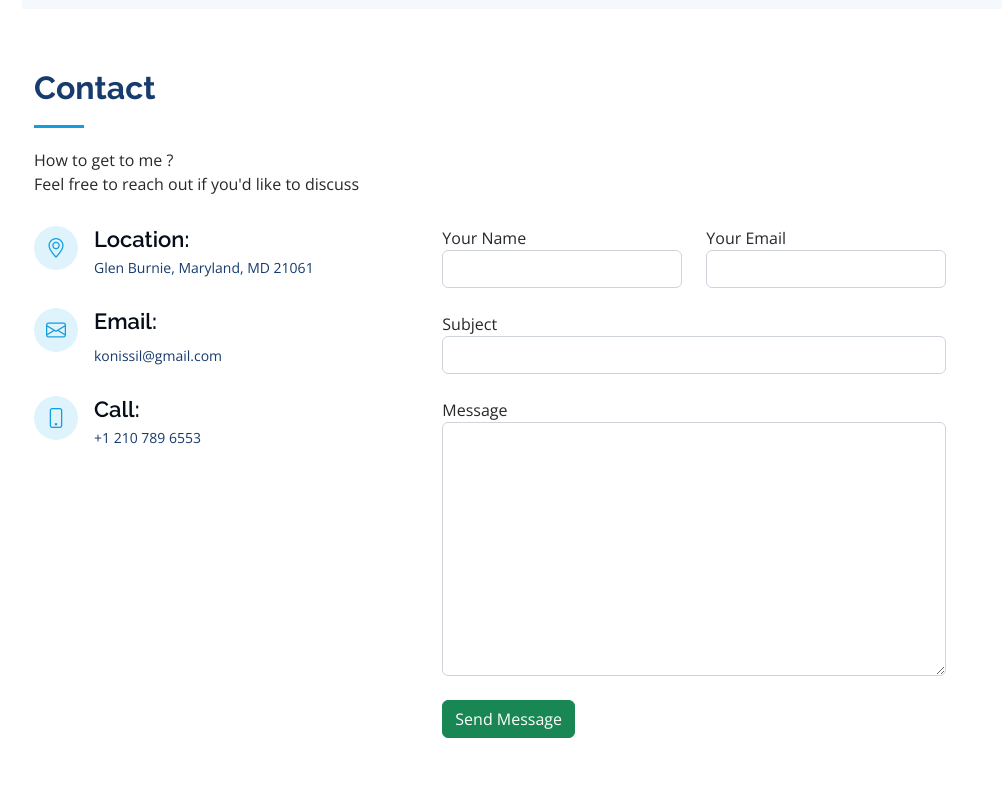
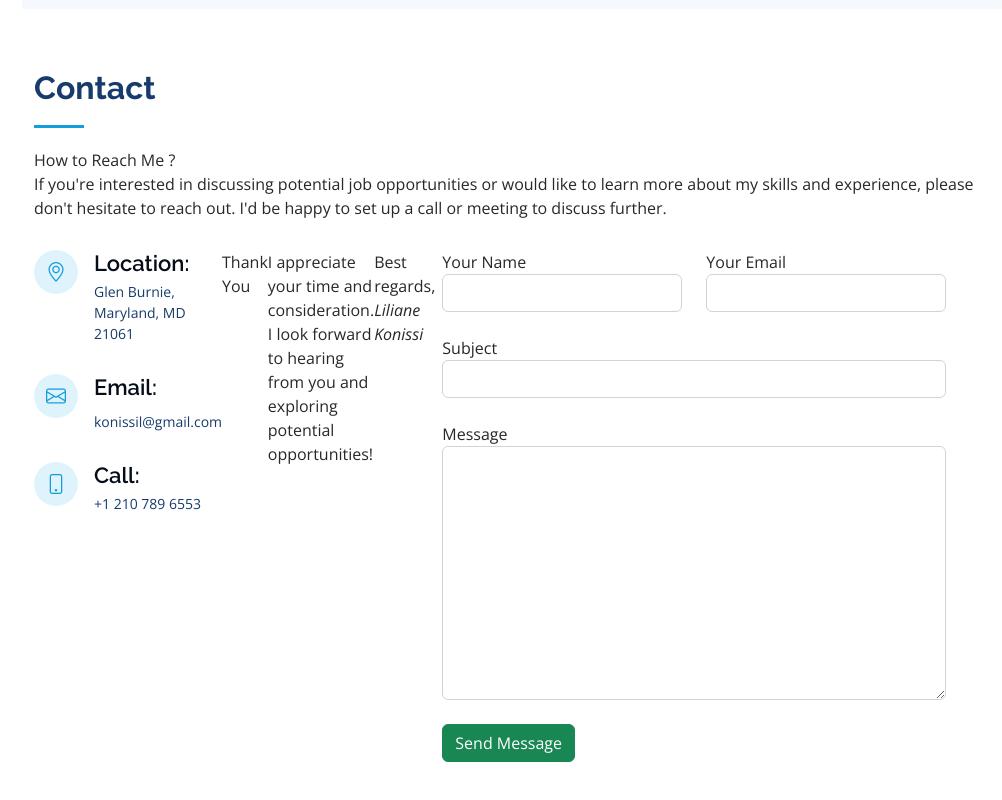
Before and after one commit to lily4499/Liliane_Portfolio, a plain HTML site: page index.html in a window 1280 px wide. Shown: the part 5497-6297 px from the top of the page, without its empty margins (278-1280 px from the left). Drawn offline with nearby package versions, Linux system fonts and the light colour scheme.

Commit message:
Update index.html

```diff
--- a/index.html
+++ b/index.html
@@ -559,8 +559,8 @@
 
         <div class="section-title">
           <h2>Contact</h2>
-          <p>How to get to me ?</p>
-          <p>Feel free to reach out if you'd like to discuss </p>
+          <p>How to Reach Me ?</p>
+          <p>If you're interested in discussing potential job opportunities or would like to learn more about my skills and experience, please don't hesitate to reach out. I'd be happy to set up a call or meeting to discuss further.</p>
         </div>
 
         <div class="row" data-aos="fade-in">
@@ -586,6 +586,9 @@
               </div>
            <!--   <iframe src="https://www.google.com/maps/embed?pb=!1m18!1m12!1m3!1d3102.2695646972074!2d-76.9211391853239!3d38.963512350650674!2m3!1f0!2f0!3f0!3m2!1i1024!2i768!4f13.1!3m3!1m2!1s0x89b7c12c45cfff53%3A0xe6c76e5893dcc868!2sKenilworth%20Ave%2C%20Hyattsville%2C%20MD!5e0!3m2!1sen!2sus!4v1663546407359!5m2!1sen!2sus" width="400" height="300" style="border:0;" allowfullscreen="" loading="lazy" referrerpolicy="no-referrer-when-downgrade"></iframe>  -->
             </div>
+            <p> Thank You </p>
+            <p>I appreciate your time and consideration. I look forward to hearing from you and exploring potential opportunities!</p>
+            <p>Best regards, <i>Liliane Konissi</i></p>
 
           </div>
 
```
